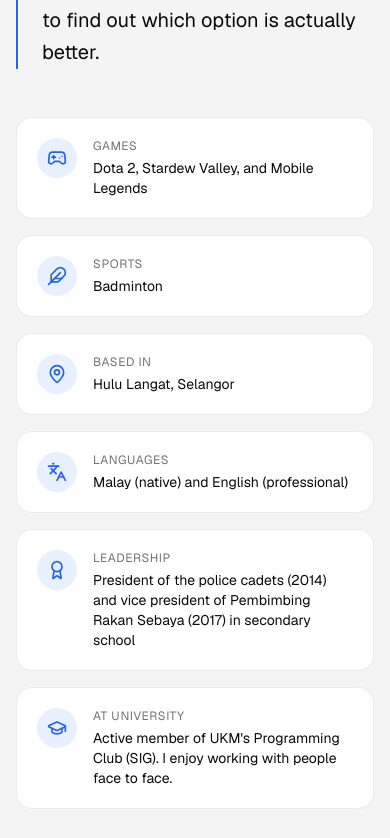
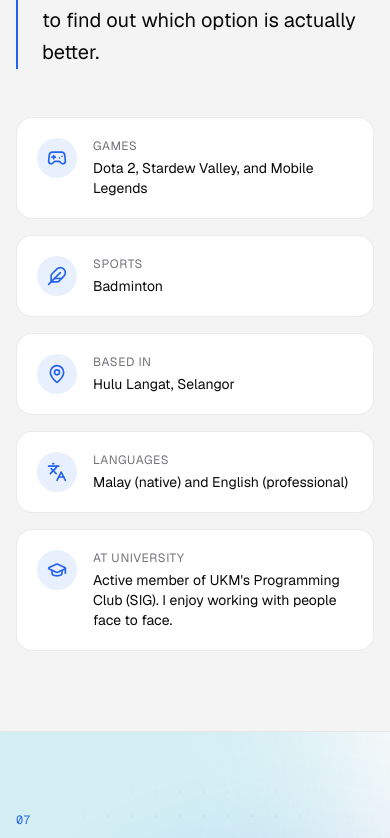
Before and after one commit to AfiqAidit/portfolio, a Next.js app: page / in a window 390 px wide. Shown: the part 8525-9363 px from the top of the page. Built offline with nearby package versions, Linux system fonts and the light colour scheme.

Commit message:
Add GIS link preview, Know me photos, remove phone from resume

```diff
--- a/src/app/demos/clinic-queue/page.tsx
+++ b/src/app/demos/clinic-queue/page.tsx
@@ -1,10 +1,21 @@
 import type { Metadata } from "next";
 import { OverviewClient } from "@/components/demos/clinic-queue/OverviewClient";
 
+const title = "Clinic queue demo";
+const description =
+  "Simplified fictional clinic booking and live queue demo with browser-local data and multi-tab sync.";
+
 export const metadata: Metadata = {
-  title: "Clinic queue demo",
-  description:
-    "Simplified fictional clinic booking and live queue demo with browser-local data and multi-tab sync.",
+  title,
+  description,
+  openGraph: {
+    type: "website",
+    url: "/demos/clinic-queue",
+    title,
+    description,
+    images: "/opengraph-image",
+  },
+  twitter: { card: "summary_large_image", title, description, images: "/opengraph-image" },
 };
 
 export default function ClinicQueueOverviewPage() {
--- a/src/app/demos/gis-map/page.tsx
+++ b/src/app/demos/gis-map/page.tsx
@@ -2,10 +2,15 @@ import type { Metadata } from "next";
 import { GisMapDemo } from "@/components/demos/gis-map/GisMapDemo";
 import { DemoProjectHeader } from "@/components/shared/DemoProjectHeader";
 
+const title = "GIS map demo";
+const description =
+  "Interactive Leaflet map of Selangor open boundary data. Pan, measure, search, and explore daerah including Hulu Langat.";
+
 export const metadata: Metadata = {
-  title: "GIS map demo",
-  description:
-    "Interactive Leaflet map of Selangor open boundary data. Pan, measure, search, and explore daerah including Hulu Langat.",
+  title,
+  description,
+  openGraph: { type: "website", url: "/demos/gis-map", title, description },
+  twitter: { card: "summary_large_image", title, description },
 };
 
 export default function GisMapDemoPage() {
--- a/src/app/resume/page.tsx
+++ b/src/app/resume/page.tsx
@@ -26,7 +26,7 @@ export default function ResumePage() {
           <h1 className="text-2xl font-bold uppercase tracking-wide">{profile.name}</h1>
           <p className="mt-1 text-base font-bold">{profile.title}</p>
           <p className="mt-2 text-sm text-[#444]">
-            {profile.email} | {profile.phone} | {profile.location} |{" "}
+            {profile.email} | {profile.location} |{" "}
             <a href={profile.linkedIn} className="text-[#444] underline">
               linkedin.com/in/afiq-aidit
             </a>
--- a/src/components/shared/sections.tsx
+++ b/src/components/shared/sections.tsx
@@ -1,4 +1,5 @@
 import type { ReactNode } from "react";
+import Image from "next/image";
 import Link from "next/link";
 import {
   ArrowRight,
@@ -16,7 +17,12 @@ import { profile } from "@/content/profile";
 import { experience } from "@/content/experience";
 import { education, universityProjects } from "@/content/education";
 import { sideProjects, sideProjectsIntro } from "@/content/side-projects";
-import { knowMe, type KnowMeIcon } from "@/content/personal";
+import {
+  knowMe,
+  type KnowMeFact,
+  type KnowMeIcon,
+  type KnowMePhoto,
+} from "@/content/personal";
 import { ContactEmail } from "./SiteNav";
 import { ClinicQueueCardPreview } from "@/components/demos/clinic-queue/ClinicQueueCardPreview";
 import { GisMapCardPreview } from "@/components/demos/gis-map/GisMapCardPreview";
@@ -285,7 +291,32 @@ export function SkillsSection() {
   );
 }
 
+const photoGridCols: Record<number, string> = {
+  1: "grid-cols-1",
+  2: "grid-cols-2",
+  3: "grid-cols-3",
+};
+
+function KnowMeFactBody({ fact }: { fact: KnowMeFact }) {
+  const Icon = knowMeIcons[fact.icon];
+  return (
+    <div className="flex gap-4 p-5">
+      <span className="flex h-10 w-10 shrink-0 items-center justify-center rounded-full bg-accent/10 text-accent">
+        <Icon className="h-5 w-5" aria-hidden />
+      </span>
+      <div>
+        <p className="text-xs uppercase tracking-wider text-muted">{fact.label}</p>
+        <p className="mt-1 text-sm text-foreground">{fact.value}</p>
+      </div>
+    </div>
+  );
+}
+
 export function KnowMeSection() {
+  const photoFacts = knowMe.facts.filter(
+    (f): f is KnowMeFact & { photos: KnowMePhoto[] } => (f.photos?.length ?? 0) > 0,
+  );
+  const plainFacts = knowMe.facts.filter((f) => !f.photos?.length);
   return (
     <section
       id="know-me"
@@ -298,25 +329,46 @@ export function KnowMeSection() {
             {knowMe.thinking}
           </blockquote>
         </Reveal>
-        <ul className="mt-12 grid gap-4 sm:grid-cols-2 lg:grid-cols-3">
-          {knowMe.facts.map((f, i) => {
-            const Icon = knowMeIcons[f.icon];
-            return (
+        {photoFacts.length > 0 ? (
+          <ul className="mt-12 grid gap-4 sm:grid-cols-2">
+            {photoFacts.map((f, i) => (
               <li key={f.label} className="h-full">
-                <Reveal delay={(i % 3) * 0.06} className="h-full">
-                  <Spotlight className="flex h-full gap-4 rounded-2xl border border-border bg-card p-5">
-                    <span className="flex h-10 w-10 shrink-0 items-center justify-center rounded-full bg-accent/10 text-accent">
-                      <Icon className="h-5 w-5" aria-hidden />
-                    </span>
-                    <div>
-                      <p className="text-xs uppercase tracking-wider text-muted">{f.label}</p>
-                      <p className="mt-1 text-sm text-foreground">{f.value}</p>
+                <Reveal delay={(i % 2) * 0.06} className="h-full">
+                  <Spotlight className="h-full overflow-hidden rounded-2xl border border-border bg-card">
+                    <div
+                      className={`grid aspect-[16/10] gap-0.5 border-b border-border bg-border ${photoGridCols[Math.min(f.photos.length, 3)]}`}
+                    >
+                      {f.photos.slice(0, 3).map((p) => (
+                        <div key={p.src} className="relative bg-background">
+                          <Image
+                            src={`/personal/${p.src}`}
+                            alt={p.alt}
+                            fill
+                            className="object-cover"
+                            sizes="(max-width: 640px) 100vw, 50vw"
+                          />
+                        </div>
+                      ))}
                     </div>
+                    <KnowMeFactBody fact={f} />
                   </Spotlight>
                 </Reveal>
               </li>
-            );
-          })}
+            ))}
+          </ul>
+        ) : null}
+        <ul
+          className={`grid gap-4 sm:grid-cols-2 lg:grid-cols-3 ${photoFacts.length > 0 ? "mt-4" : "mt-12"}`}
+        >
+          {plainFacts.map((f, i) => (
+            <li key={f.label} className="h-full">
+              <Reveal delay={(i % 3) * 0.06} className="h-full">
+                <Spotlight className="h-full rounded-2xl border border-border bg-card">
+                  <KnowMeFactBody fact={f} />
+                </Spotlight>
+              </Reveal>
+            </li>
+          ))}
         </ul>
       </Container>
     </section>
--- a/src/content/personal.ts
+++ b/src/content/personal.ts
@@ -6,28 +6,38 @@ export type KnowMeIcon =
   | "award"
   | "graduation-cap";
 
+export type KnowMePhoto = {
+  /** File in /public/personal/ */
+  src: string;
+  alt: string;
+};
+
+export type KnowMeFact = {
+  icon: KnowMeIcon;
+  label: string;
+  value: string;
+  /** Up to 3 photos; facts with photos render as larger cards */
+  photos?: KnowMePhoto[];
+};
+
+const facts: KnowMeFact[] = [
+  { icon: "gamepad", label: "Games", value: "Dota 2, Stardew Valley, and Mobile Legends" },
+  { icon: "feather", label: "Sports", value: "Badminton" },
+  { icon: "map-pin", label: "Based in", value: "Hulu Langat, Selangor" },
+  { icon: "languages", label: "Languages", value: "Malay (native) and English (professional)" },
+  {
+    icon: "graduation-cap",
+    label: "At university",
+    value:
+      "Active member of UKM's Programming Club (SIG). I enjoy working with people face to face.",
+  },
+];
+
 export const knowMe = {
   heading: "Know me better",
   intro: "Enough about work and code. Here's a bit about me outside the job.",
   /** Shown as a larger statement above the fact cards */
   thinking:
     "I try to stay open to other solutions and points of view, and I enjoy a good debate over the pros and cons to find out which option is actually better.",
-  facts: [
-    { icon: "gamepad", label: "Games", value: "Dota 2, Stardew Valley, and Mobile Legends" },
-    { icon: "feather", label: "Sports", value: "Badminton" },
-    { icon: "map-pin", label: "Based in", value: "Hulu Langat, Selangor" },
-    { icon: "languages", label: "Languages", value: "Malay (native) and English (professional)" },
-    {
-      icon: "award",
-      label: "Leadership",
-      value:
-        "President of the police cadets (2014) and vice president of Pembimbing Rakan Sebaya (2017) in secondary school",
-    },
-    {
-      icon: "graduation-cap",
-      label: "At university",
-      value:
-        "Active member of UKM's Programming Club (SIG). I enjoy working with people face to face.",
-    },
-  ] satisfies { icon: KnowMeIcon; label: string; value: string }[],
+  facts,
 };
```
Also changed, not shown: public/personal/README.md (added), src/app/demos/gis-map/opengraph-image.alt.txt (added), src/app/demos/gis-map/opengraph-image.jpg (added), 2 other files (tests, documents, lock files or other folders).
